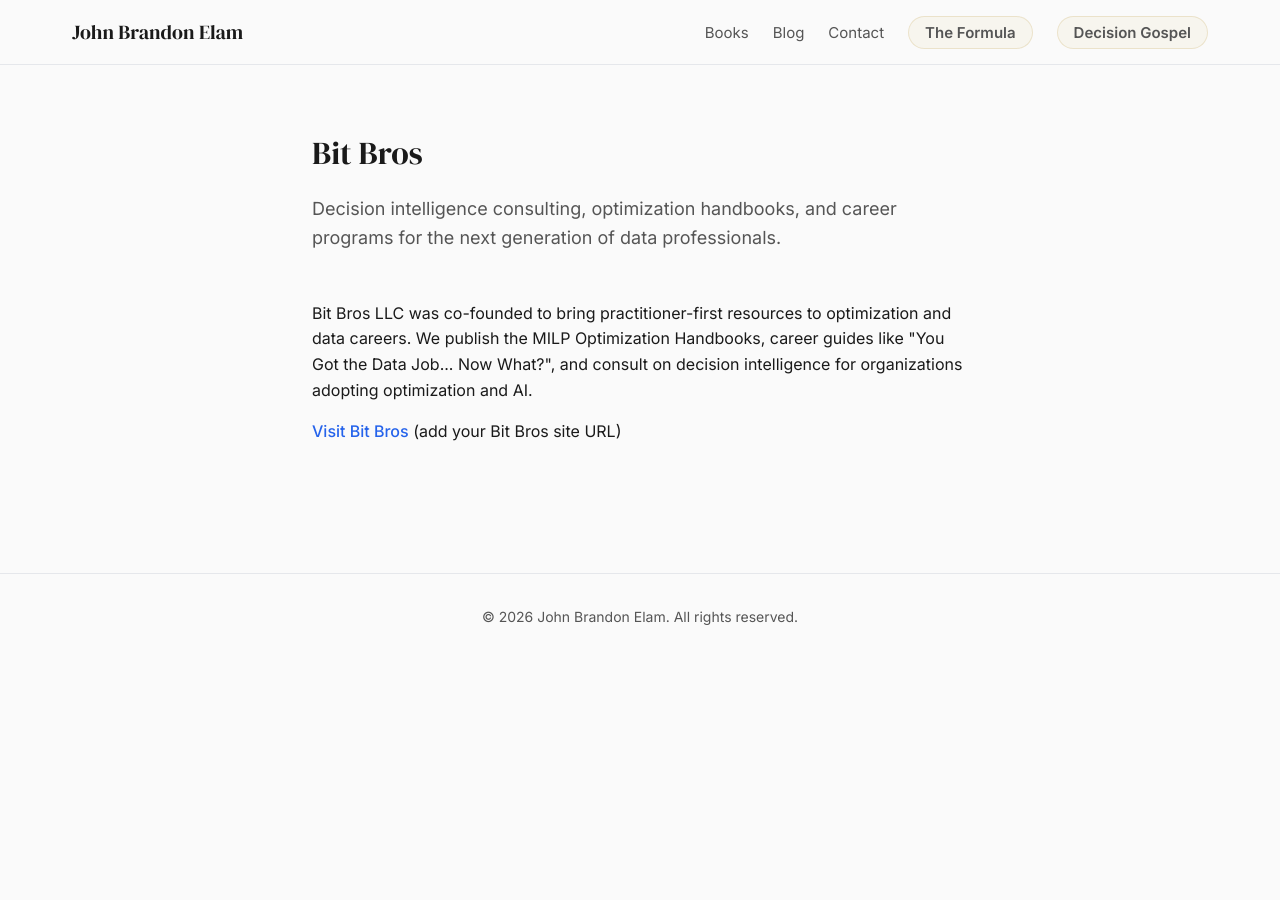
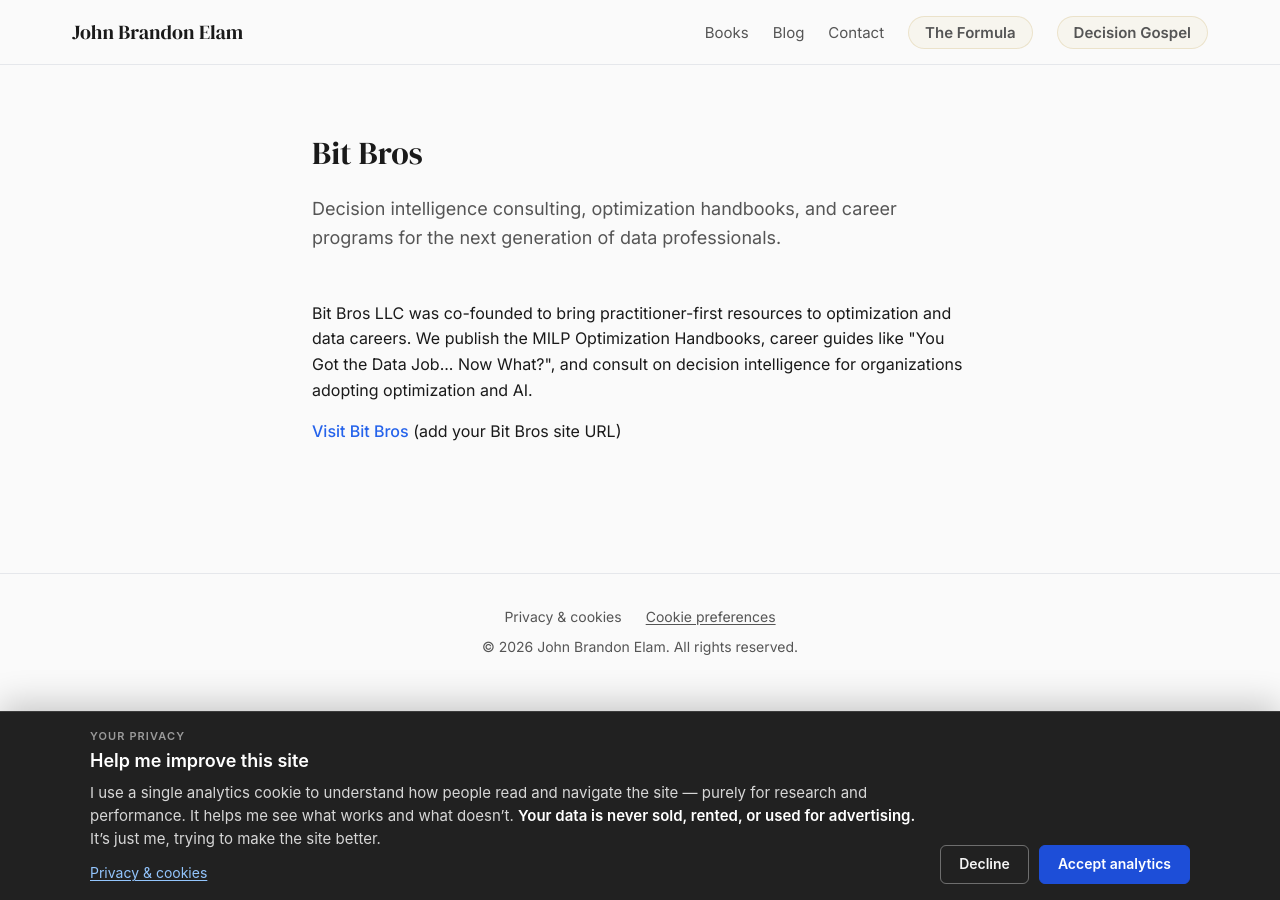
Before and after one commit to JohnBElam/my-site, a Jekyll site: the page built from bitbros.html, in a window 1280 px wide. Built offline with Jekyll 4.4.1, drawn with Linux system fonts in a browser that asks for light colours.

Commit message:
Add GDPR-compliant Google Analytics opt-in consent (#8)
- Defer GA loading until explicit visitor consent
- Cookie banner with research/performance messaging and no-data-selling pledge
- Privacy & cookies page with full disclosure
- Cookie preferences links in main and Gaming Is Good footers
- Floating settings button to change choice anytime; 12-month consent expiry

Co-authored-by: Cursor Agent <cursoragent@cursor.com>
Co-authored-by: John Brandon Elam <JohnBElam@users.noreply.github.com>

```diff
--- a/_includes/footer.html
+++ b/_includes/footer.html
@@ -1,3 +1,7 @@
 <footer class="site-footer">
+  <p class="footer-links">
+    <a href="{{ '/privacy/' | relative_url }}">Privacy &amp; cookies</a>
+    <button type="button" class="footer-cookie-btn" onclick="window.SiteCookieConsent && window.SiteCookieConsent.openPreferences()">Cookie preferences</button>
+  </p>
   <p class="footer-copy">&copy; {{ 'now' | date: '%Y' }} {{ site.title }}. All rights reserved.</p>
 </footer>
--- a/_includes/google-analytics.html
+++ b/_includes/google-analytics.html
@@ -1,10 +1,5 @@
 {% if site.google_analytics_id %}
-<!-- Google tag (gtag.js) -->
-<script async src="https://www.googletagmanager.com/gtag/js?id={{ site.google_analytics_id }}"></script>
-<script>
-  window.dataLayer = window.dataLayer || [];
-  function gtag(){dataLayer.push(arguments);}
-  gtag('js', new Date());
-  gtag('config', '{{ site.google_analytics_id }}');
-</script>
+<meta name="ga-measurement-id" content="{{ site.google_analytics_id }}">
+<link rel="stylesheet" href="{{ '/assets/css/cookie-consent.css' | relative_url }}">
+<script src="{{ '/assets/js/cookie-consent.js' | relative_url }}" defer></script>
 {% endif %}
--- /dev/null
+++ b/assets/css/cookie-consent.css
@@ -0,0 +1,176 @@
+/* Cookie consent banner — site-wide, works on main site and mini-sites */
+
+.cookie-consent-banner {
+  position: fixed;
+  bottom: 0;
+  left: 0;
+  right: 0;
+  z-index: 10000;
+  padding: 1rem;
+  background: rgba(26, 26, 26, 0.97);
+  color: #f5f5f5;
+  border-top: 1px solid rgba(255, 255, 255, 0.12);
+  box-shadow: 0 -8px 32px rgba(0, 0, 0, 0.2);
+  font-family: -apple-system, BlinkMacSystemFont, "Segoe UI", Inter, sans-serif;
+  font-size: 0.9375rem;
+  line-height: 1.55;
+}
+
+.cookie-consent-inner {
+  max-width: 1100px;
+  margin: 0 auto;
+  display: flex;
+  flex-wrap: wrap;
+  align-items: flex-end;
+  justify-content: space-between;
+  gap: 1.25rem;
+}
+
+.cookie-consent-content {
+  flex: 1 1 280px;
+  min-width: 0;
+}
+
+.cookie-consent-kicker {
+  margin: 0 0 0.25rem;
+  font-size: 0.6875rem;
+  font-weight: 600;
+  letter-spacing: 0.1em;
+  text-transform: uppercase;
+  color: rgba(255, 255, 255, 0.55);
+}
+
+.cookie-consent-title {
+  margin: 0 0 0.5rem;
+  font-size: 1.125rem;
+  font-weight: 600;
+  line-height: 1.3;
+  color: #fff;
+}
+
+.cookie-consent-desc {
+  margin: 0;
+  max-width: 52rem;
+  color: rgba(255, 255, 255, 0.82);
+}
+
+.cookie-consent-desc strong {
+  color: #fff;
+  font-weight: 600;
+}
+
+.cookie-consent-meta {
+  margin: 0.75rem 0 0;
+  font-size: 0.875rem;
+}
+
+.cookie-consent-meta a {
+  color: #93c5fd;
+  text-decoration: underline;
+  text-underline-offset: 2px;
+}
+
+.cookie-consent-meta a:hover {
+  color: #bfdbfe;
+}
+
+.cookie-consent-actions {
+  display: flex;
+  flex-shrink: 0;
+  flex-wrap: wrap;
+  gap: 0.625rem;
+}
+
+.cookie-consent-btn {
+  appearance: none;
+  border: 1px solid transparent;
+  border-radius: 6px;
+  padding: 0.625rem 1.125rem;
+  font: inherit;
+  font-size: 0.875rem;
+  font-weight: 600;
+  line-height: 1.2;
+  cursor: pointer;
+  white-space: nowrap;
+  transition: background 0.15s, border-color 0.15s, color 0.15s;
+}
+
+.cookie-consent-btn--decline {
+  background: transparent;
+  border-color: rgba(255, 255, 255, 0.35);
+  color: #f5f5f5;
+}
+
+.cookie-consent-btn--decline:hover,
+.cookie-consent-btn--decline:focus-visible {
+  background: rgba(255, 255, 255, 0.08);
+  border-color: rgba(255, 255, 255, 0.55);
+  outline: none;
+}
+
+.cookie-consent-btn--accept {
+  background: #2563eb;
+  border-color: #2563eb;
+  color: #fff;
+}
+
+.cookie-consent-btn--accept:hover,
+.cookie-consent-btn--accept:focus-visible {
+  background: #1d4ed8;
+  border-color: #1d4ed8;
+  outline: none;
+}
+
+.cookie-consent-settings {
+  position: fixed;
+  bottom: 1rem;
+  left: 1rem;
+  z-index: 9999;
+  appearance: none;
+  border: 1px solid rgba(0, 0, 0, 0.15);
+  border-radius: 999px;
+  padding: 0.4rem 0.85rem;
+  background: rgba(255, 255, 255, 0.95);
+  color: #444;
+  font-family: inherit;
+  font-size: 0.75rem;
+  font-weight: 500;
+  line-height: 1.2;
+  cursor: pointer;
+  box-shadow: 0 2px 12px rgba(0, 0, 0, 0.1);
+  transition: background 0.15s, color 0.15s;
+}
+
+.cookie-consent-settings:hover,
+.cookie-consent-settings:focus-visible {
+  background: #fff;
+  color: #1a1a1a;
+  outline: none;
+}
+
+body.cookie-consent-open .cookie-consent-settings {
+  display: none;
+}
+
+@media (max-width: 640px) {
+  .cookie-consent-inner {
+    flex-direction: column;
+    align-items: stretch;
+  }
+
+  .cookie-consent-actions {
+    width: 100%;
+  }
+
+  .cookie-consent-btn {
+    flex: 1 1 auto;
+    text-align: center;
+  }
+}
+
+@media (prefers-reduced-motion: reduce) {
+  .cookie-consent-btn,
+  .cookie-consent-settings {
+    transition: none;
+  }
+}
--- a/assets/css/style.css
+++ b/assets/css/style.css
@@ -1211,8 +1211,51 @@ body {
   margin-top: var(--space-3xl);
 }
 
+.footer-links {
+  display: flex;
+  flex-wrap: wrap;
+  justify-content: center;
+  align-items: center;
+  gap: var(--space-md) var(--space-lg);
+  margin: 0 0 var(--space-sm);
+}
+
+.footer-links a {
+  font-size: 0.875rem;
+  color: var(--color-text-muted);
+  text-decoration: none;
+}
+
+.footer-links a:hover {
+  color: var(--color-accent);
+  text-decoration: underline;
+}
+
+.footer-cookie-btn {
+  appearance: none;
+  border: none;
+  background: none;
+  padding: 0;
+  font: inherit;
+  font-size: 0.875rem;
+  color: var(--color-text-muted);
+  cursor: pointer;
+  text-decoration: underline;
+  text-underline-offset: 2px;
+}
+
+.footer-cookie-btn:hover {
+  color: var(--color-accent);
+}
+
 .footer-copy {
   margin: 0;
   font-size: 0.875rem;
   color: var(--color-text-muted);
 }
+
+.privacy-actions {
+  margin-top: var(--space-2xl);
+  padding-top: var(--space-xl);
+  border-top: 1px solid var(--color-border);
+}
--- /dev/null
+++ b/assets/js/cookie-consent.js
@@ -0,0 +1,201 @@
+/**
+ * GDPR-compliant analytics consent for Google Analytics 4.
+ *
+ * - No GA scripts load until the visitor explicitly opts in.
+ * - Consent is stored in localStorage (12-month expiry, then re-prompt).
+ * - Visitors can change their choice at any time via "Cookie preferences".
+ */
+(function () {
+  'use strict';
+
+  var STORAGE_KEY = 'site_analytics_consent';
+  var CONSENT_MAX_AGE_MS = 365 * 24 * 60 * 60 * 1000;
+  var PRIVACY_PATH = '/privacy/';
+
+  function getMeasurementId() {
+    var meta = document.querySelector('meta[name="ga-measurement-id"]');
+    return meta ? meta.getAttribute('content') : '';
+  }
+
+  function readStoredConsent() {
+    try {
+      var raw = localStorage.getItem(STORAGE_KEY);
+      if (!raw) return null;
+      var data = JSON.parse(raw);
+      if (!data || !data.analytics || !data.timestamp) return null;
+      if (Date.now() - data.timestamp > CONSENT_MAX_AGE_MS) {
+        localStorage.removeItem(STORAGE_KEY);
+        return null;
+      }
+      return data.analytics;
+    } catch (e) {
+      return null;
+    }
+  }
+
+  function storeConsent(analytics) {
+    try {
+      localStorage.setItem(STORAGE_KEY, JSON.stringify({
+        analytics: analytics,
+        timestamp: Date.now()
+      }));
+    } catch (e) {
+      /* storage unavailable — consent still applies for this session */
+    }
+  }
+
+  function loadGoogleAnalytics(measurementId) {
+    if (!measurementId || window.__gaLoaded) return;
+    window.__gaLoaded = true;
+
+    window.dataLayer = window.dataLayer || [];
+    function gtag() { window.dataLayer.push(arguments); }
+    window.gtag = gtag;
+
+    gtag('consent', 'default', {
+      analytics_storage: 'granted',
+      ad_storage: 'denied',
+      ad_user_data: 'denied',
+      ad_personalization: 'denied'
+    });
+
+    gtag('js', new Date());
+    gtag('config', measurementId, {
+      anonymize_ip: true,
+      allow_google_signals: false,
+      allow_ad_personalization_signals: false
+    });
+
+    var script = document.createElement('script');
+    script.async = true;
+    script.src = 'https://www.googletagmanager.com/gtag/js?id=' + encodeURIComponent(measurementId);
+    document.head.appendChild(script);
+  }
+
+  function removeBanner() {
+    var banner = document.getElementById('cookie-consent-banner');
+    if (banner) banner.remove();
+    document.body.classList.remove('cookie-consent-open');
+  }
+
+  function showSettingsButton() {
+    if (document.getElementById('cookie-consent-settings')) return;
+
+    var btn = document.createElement('button');
+    btn.type = 'button';
+    btn.id = 'cookie-consent-settings';
+    btn.className = 'cookie-consent-settings';
+    btn.textContent = 'Cookie preferences';
+    btn.setAttribute('aria-label', 'Change cookie preferences');
+    btn.addEventListener('click', openPreferences);
+    document.body.appendChild(btn);
+  }
+
+  function hideSettingsButton() {
+    var btn = document.getElementById('cookie-consent-settings');
+    if (btn) btn.remove();
+  }
+
+  function showBanner() {
+    removeBanner();
+    hideSettingsButton();
+
+    var banner = document.createElement('div');
+    banner.id = 'cookie-consent-banner';
+    banner.className = 'cookie-consent-banner';
+    banner.setAttribute('role', 'dialog');
+    banner.setAttribute('aria-labelledby', 'cookie-consent-title');
+    banner.setAttribute('aria-describedby', 'cookie-consent-desc');
+    banner.setAttribute('aria-modal', 'false');
+
+    banner.innerHTML =
+      '<div class="cookie-consent-inner">' +
+        '<div class="cookie-consent-content">' +
+          '<p class="cookie-consent-kicker">Your privacy</p>' +
+          '<h2 id="cookie-consent-title" class="cookie-consent-title">Help me improve this site</h2>' +
+          '<p id="cookie-consent-desc" class="cookie-consent-desc">' +
+            'I use a single analytics cookie to understand how people read and navigate the site — ' +
+            'purely for research and performance. It helps me see what works and what doesn\u2019t. ' +
+            '<strong>Your data is never sold, rented, or used for advertising.</strong> ' +
+            'It\u2019s just me, trying to make the site better.' +
+          '</p>' +
+          '<p class="cookie-consent-meta">' +
+            '<a href="' + PRIVACY_PATH + '">Privacy &amp; cookies</a>' +
+          '</p>' +
+        '</div>' +
+        '<div class="cookie-consent-actions">' +
+          '<button type="button" class="cookie-consent-btn cookie-consent-btn--decline" data-consent="denied">' +
+            'Decline' +
+          '</button>' +
+          '<button type="button" class="cookie-consent-btn cookie-consent-btn--accept" data-consent="granted">' +
+            'Accept analytics' +
+          '</button>' +
+        '</div>' +
+      '</div>';
+
+    banner.addEventListener('click', function (event) {
+      var target = event.target;
+      if (!target || !target.getAttribute) return;
+      var choice = target.getAttribute('data-consent');
+      if (!choice) return;
+      applyConsent(choice);
+    });
+
+    document.body.appendChild(banner);
+    document.body.classList.add('cookie-consent-open');
+
+    var acceptBtn = banner.querySelector('.cookie-consent-btn--accept');
+    if (acceptBtn) acceptBtn.focus();
+  }
+
+  function applyConsent(analytics) {
+    storeConsent(analytics);
+    removeBanner();
+
+    if (analytics === 'granted') {
+      loadGoogleAnalytics(getMeasurementId());
+    }
+
+    showSettingsButton();
+  }
+
+  function openPreferences() {
+    showBanner();
+  }
+
+  function init() {
+    var measurementId = getMeasurementId();
+    if (!measurementId) return;
+
+    var consent = readStoredConsent();
+
+    if (consent === 'granted') {
+      loadGoogleAnalytics(measurementId);
+      showSettingsButton();
+      return;
+    }
+
+    if (consent === 'denied') {
+      showSettingsButton();
+      return;
+    }
+
+    showBanner();
+  }
+
+  window.SiteCookieConsent = {
+    openPreferences: openPreferences,
+    getConsent: readStoredConsent,
+    revoke: function () {
+      try { localStorage.removeItem(STORAGE_KEY); } catch (e) { /* ignore */ }
+      window.__gaLoaded = false;
+      showBanner();
+    }
+  };
+
+  if (document.readyState === 'loading') {
+    document.addEventListener('DOMContentLoaded', init);
+  } else {
+    init();
+  }
+})();
--- a/gaming-is-good/assets/js/gg-data.js
+++ b/gaming-is-good/assets/js/gg-data.js
@@ -46,6 +46,8 @@ const GG = {
           <a href="blog.html">Blog</a>
           <a href="research.html">Research Log</a>
           <a href="newsletter.html">Newsletter</a>
+          <a href="https://johnbelam.com/privacy/" target="_blank" rel="noopener">Privacy</a>
+          <button type="button" class="gg-footer-cookie-btn" onclick="window.SiteCookieConsent && window.SiteCookieConsent.openPreferences()">Cookie preferences</button>
           <a href="https://johnbelam.com" target="_blank">johnbelam.com</a>
         </div>
         <div style="margin-top:20px; font-size:12px; color:#a09cb8;">
```
Also changed, not shown: gaming-is-good/assets/css/gg-shared.css (+13 -0 lines), privacy.html (added, +104 -0 lines).
